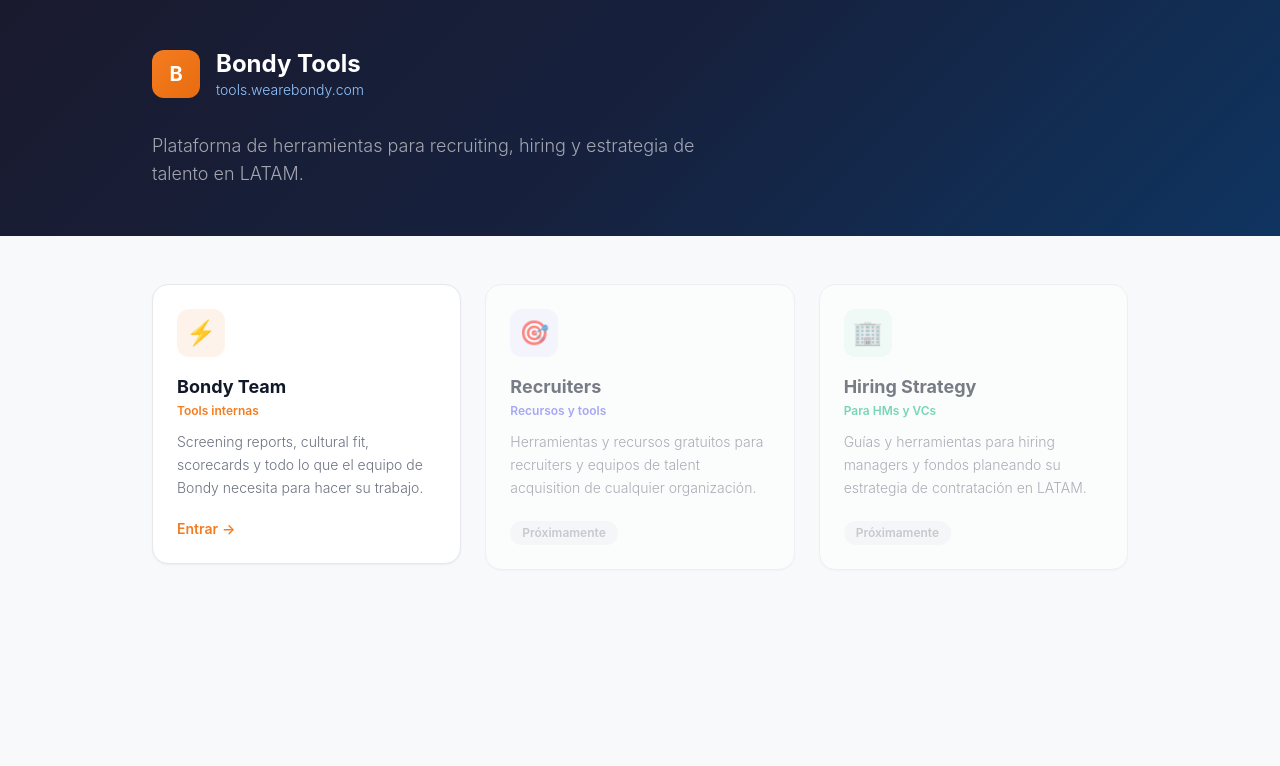
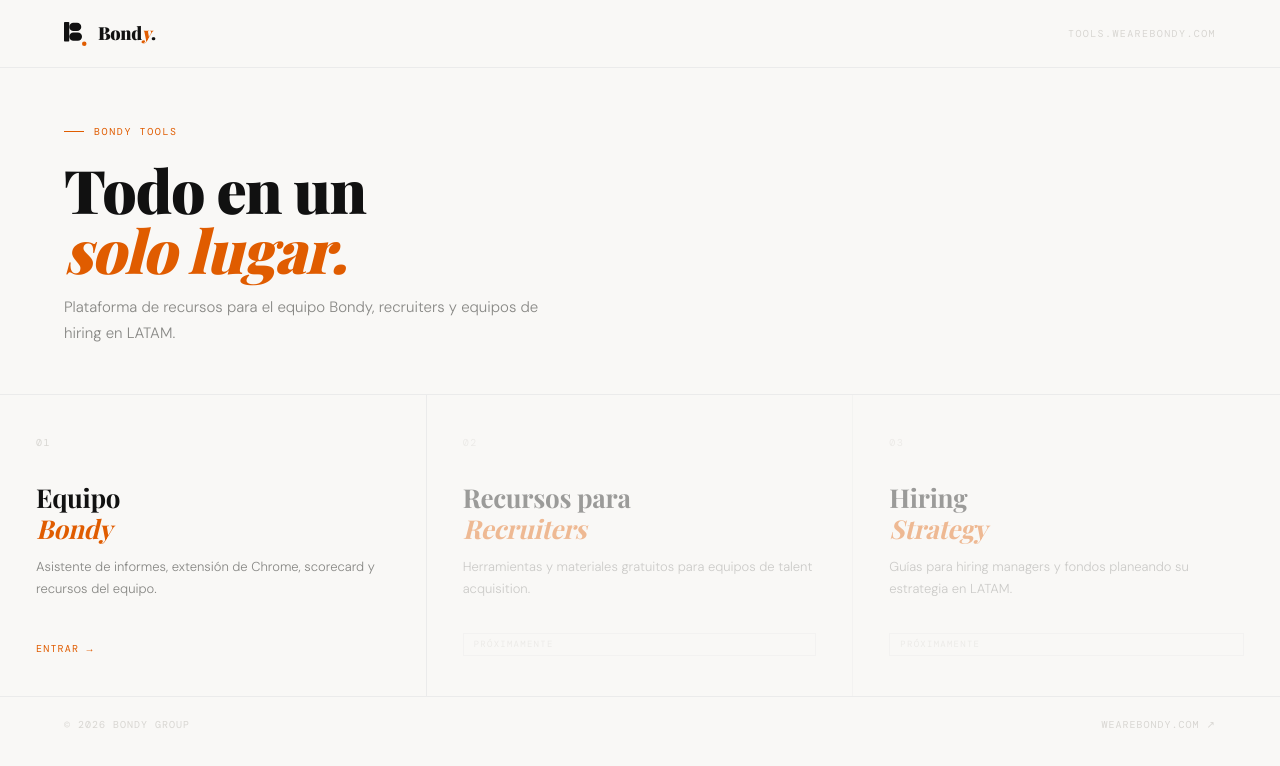
Before and after one commit to Bondy-Group/bondy-tools, a Next.js app: page / in a window 1280 px wide. Shown: the top 766 px of the page. Built offline with nearby package versions, Linux system fonts and the light colour scheme; a web font is replaced by a local one.

Commit message:
feat: rebrand landing with Bondy design system (light bg, Playfair, DM Mono)

```diff
--- a/app/page.js
+++ b/app/page.js
@@ -1,101 +1,144 @@
-'use client'
-
 import Link from 'next/link'
 
-const BONDY_ORANGE = '#F47C20'
+const BondyLogo = () => (
+  <svg width="24" height="24" viewBox="0 0 32 32" fill="none">
+    <rect width="7" height="26" rx="1" fill="#111111"/>
+    <rect x="7" y="1" width="16" height="11" rx="5.5" fill="#111111"/>
+    <rect x="7" y="14" width="17" height="11" rx="5.5" fill="#111111"/>
+    <circle cx="27" cy="29" r="3" fill="#E05C00"/>
+  </svg>
+)
 
 const sections = [
   {
     href: '/internal',
-    emoji: '⚡',
-    title: 'Bondy Team',
-    subtitle: 'Tools internas',
-    description: 'Screening reports, cultural fit, scorecards y todo lo que el equipo de Bondy necesita para hacer su trabajo.',
+    number: '01',
+    title: 'Equipo',
+    titleItalic: 'Bondy',
+    description: 'Asistente de informes, extensión de Chrome, scorecard y recursos del equipo.',
     available: true,
-    color: BONDY_ORANGE,
   },
   {
     href: '/recruitment',
-    emoji: '🎯',
-    title: 'Recruiters',
-    subtitle: 'Recursos y tools',
-    description: 'Herramientas y recursos gratuitos para recruiters y equipos de talent acquisition de cualquier organización.',
+    number: '02',
+    title: 'Recursos para',
+    titleItalic: 'Recruiters',
+    description: 'Herramientas y materiales gratuitos para equipos de talent acquisition.',
     available: false,
-    color: '#6366f1',
   },
   {
     href: '/hiring',
-    emoji: '🏢',
-    title: 'Hiring Strategy',
-    subtitle: 'Para HMs y VCs',
-    description: 'Guías y herramientas para hiring managers y fondos planeando su estrategia de contratación en LATAM.',
+    number: '03',
+    title: 'Hiring',
+    titleItalic: 'Strategy',
+    description: 'Guías para hiring managers y fondos planeando su estrategia en LATAM.',
     available: false,
-    color: '#10b981',
   },
 ]
 
 export default function HomePage() {
   return (
-    <div className="min-h-screen" style={{ backgroundColor: '#f8f9fa', fontFamily: 'Inter, sans-serif' }}>
-      <div style={{ background: 'linear-gradient(135deg, #1A1A2E 0%, #16213E 50%, #0F3460 100%)' }}>
-        <div className="max-w-5xl mx-auto px-6 py-12">
-          <div className="flex items-center gap-4 mb-8">
-            <div
-              className="w-12 h-12 rounded-xl flex items-center justify-center font-bold text-white text-xl"
-              style={{ background: `linear-gradient(135deg, ${BONDY_ORANGE}, #e86c10)` }}
+    <main style={{ background: '#F9F8F6', minHeight: '100vh' }}>
+
+      {/* Nav */}
+      <nav style={{
+        borderBottom: '1px solid #EBEBEB',
+        padding: '20px 64px',
+        display: 'flex',
+        alignItems: 'center',
+        justifyContent: 'space-between',
+        background: 'rgba(249,248,246,0.95)',
+        position: 'sticky',
+        top: 0,
+        zIndex: 50,
+        backdropFilter: 'blur(8px)',
+      }}>
+        <div style={{ display: 'flex', alignItems: 'center', gap: '10px' }}>
+          <BondyLogo />
+          <span className="font-display" style={{ fontSize: '18px', fontWeight: 900, color: '#111111', letterSpacing: '-0.02em' }}>
+            Bond<em style={{ color: '#E05C00', fontStyle: 'italic' }}>y</em>.
+          </span>
+        </div>
+        <span className="font-mono-bondy" style={{ fontSize: '10px', letterSpacing: '0.14em', textTransform: 'uppercase', color: '#D8D6D2' }}>
+          tools.wearebondy.com
+        </span>
+      </nav>
+
+      {/* Header */}
+      <section style={{ padding: '56px 64px 48px', borderBottom: '1px solid #EBEBEB' }}>
+        <div className="font-mono-bondy" style={{
+          fontSize: '10px', letterSpacing: '0.16em', textTransform: 'uppercase',
+          color: '#E05C00', marginBottom: '20px', display: 'flex', alignItems: 'center', gap: '10px'
+        }}>
+          <span style={{ display: 'block', width: '20px', height: '1px', background: '#E05C00' }} />
+          Bondy Tools
+        </div>
+        <h1 className="font-display" style={{
+          fontSize: 'clamp(40px, 5vw, 60px)', fontWeight: 900, lineHeight: 1.0,
+          letterSpacing: '-0.02em', color: '#111111', marginBottom: '16px'
+        }}>
+          Todo en un<br />
+          <em style={{ color: '#E05C00', fontStyle: 'italic' }}>solo lugar.</em>
+        </h1>
+        <p style={{ fontSize: '15px', color: '#888885', fontWeight: 300, maxWidth: '480px', lineHeight: 1.7 }}>
+          Plataforma de recursos para el equipo Bondy, recruiters y equipos de hiring en LATAM.
+        </p>
+      </section>
+
+      {/* Grid */}
+      <section style={{ display: 'grid', gridTemplateColumns: 'repeat(3, 1fr)', borderBottom: '1px solid #EBEBEB' }}>
+        {sections.map((s, i) => (
+          s.available ? (
+            <Link key={s.href} href={s.href} style={{
+              borderRight: i < sections.length - 1 ? '1px solid #EBEBEB' : 'none',
+              padding: '40px 36px',
+              display: 'flex', flexDirection: 'column',
+              textDecoration: 'none', color: 'inherit',
+              transition: 'background 0.2s',
+            }}
+            onMouseEnter={e => e.currentTarget.style.background = 'rgba(255,255,255,0.6)'}
+            onMouseLeave={e => e.currentTarget.style.background = 'transparent'}
             >
-              B
+              <div className="font-mono-bondy" style={{ fontSize: '10px', letterSpacing: '0.15em', textTransform: 'uppercase', color: '#D8D6D2', marginBottom: '32px' }}>{s.number}</div>
+              <h2 className="font-display" style={{ fontSize: '26px', fontWeight: 700, letterSpacing: '-0.01em', color: '#111111', marginBottom: '12px', lineHeight: 1.2 }}>
+                {s.title}<br /><em style={{ color: '#E05C00', fontStyle: 'italic' }}>{s.titleItalic}</em>
+              </h2>
+              <p style={{ fontSize: '13px', color: '#888885', fontWeight: 300, lineHeight: 1.7, marginBottom: '32px', flex: 1 }}>{s.description}</p>
+              <div className="font-mono-bondy" style={{ fontSize: '10px', letterSpacing: '0.12em', textTransform: 'uppercase', color: '#E05C00' }}>
+                Entrar →
+              </div>
+            </Link>
+          ) : (
+            <div key={s.href} style={{
+              borderRight: i < sections.length - 1 ? '1px solid #EBEBEB' : 'none',
+              padding: '40px 36px',
+              display: 'flex', flexDirection: 'column',
+              opacity: 0.4,
+            }}>
+              <div className="font-mono-bondy" style={{ fontSize: '10px', letterSpacing: '0.15em', textTransform: 'uppercase', color: '#D8D6D2', marginBottom: '32px' }}>{s.number}</div>
+              <h2 className="font-display" style={{ fontSize: '26px', fontWeight: 700, letterSpacing: '-0.01em', color: '#111111', marginBottom: '12px', lineHeight: 1.2 }}>
+                {s.title}<br /><em style={{ color: '#E05C00', fontStyle: 'italic' }}>{s.titleItalic}</em>
+              </h2>
+              <p style={{ fontSize: '13px', color: '#888885', fontWeight: 300, lineHeight: 1.7, marginBottom: '32px', flex: 1 }}>{s.description}</p>
+              <div className="font-mono-bondy" style={{ fontSize: '9px', letterSpacing: '0.14em', textTransform: 'uppercase', color: '#D8D6D2', border: '1px solid #EBEBEB', padding: '4px 10px', display: 'inline-block' }}>
+                Próximamente
+              </div>
             </div>
-            <div>
-              <h1 className="text-white font-bold text-2xl">Bondy Tools</h1>
-              <p className="text-blue-300 text-sm">tools.wearebondy.com</p>
-            </div>
-          </div>
-          <p className="text-white/60 text-lg max-w-xl">
-            Plataforma de herramientas para recruiting, hiring y estrategia de talento en LATAM.
-          </p>
-        </div>
+          )
+        ))}
+      </section>
+
+      {/* Footer bar */}
+      <div style={{ padding: '20px 64px', display: 'flex', justifyContent: 'space-between', alignItems: 'center' }}>
+        <span className="font-mono-bondy" style={{ fontSize: '10px', letterSpacing: '0.1em', color: '#D8D6D2', textTransform: 'uppercase' }}>
+          © {new Date().getFullYear()} Bondy Group
+        </span>
+        <a href="https://newbondy.wearebondy.com" target="_blank" rel="noopener noreferrer"
+          className="font-mono-bondy" style={{ fontSize: '10px', letterSpacing: '0.1em', color: '#D8D6D2', textTransform: 'uppercase', textDecoration: 'none' }}>
+          wearebondy.com ↗
+        </a>
       </div>
 
-      <div className="max-w-5xl mx-auto px-6 py-12">
-        <div className="grid grid-cols-1 md:grid-cols-3 gap-6">
-          {sections.map((s) => (
-            <div key={s.href}>
-              {s.available ? (
-                <Link href={s.href} className="block group">
-                  <div className="bg-white rounded-2xl border border-gray-200 p-6 shadow-sm hover:shadow-md transition-all hover:-translate-y-0.5">
-                    <div className="w-12 h-12 rounded-xl flex items-center justify-center text-2xl mb-4"
-                      style={{ background: `${s.color}18` }}>
-                      {s.emoji}
-                    </div>
-                    <h2 className="font-bold text-gray-900 text-lg mb-0.5">{s.title}</h2>
-                    <p className="text-xs font-semibold mb-3" style={{ color: s.color }}>{s.subtitle}</p>
-                    <p className="text-sm text-gray-500 leading-relaxed">{s.description}</p>
-                    <div className="mt-5 flex items-center gap-1 text-sm font-semibold" style={{ color: s.color }}>
-                      Entrar <span>→</span>
-                    </div>
-                  </div>
-                </Link>
-              ) : (
-                <div className="bg-white rounded-2xl border border-gray-200 p-6 shadow-sm opacity-55">
-                  <div className="w-12 h-12 rounded-xl flex items-center justify-center text-2xl mb-4"
-                    style={{ background: `${s.color}18` }}>
-                    {s.emoji}
-                  </div>
-                  <h2 className="font-bold text-gray-900 text-lg mb-0.5">{s.title}</h2>
-                  <p className="text-xs font-semibold mb-3" style={{ color: s.color }}>{s.subtitle}</p>
-                  <p className="text-sm text-gray-500 leading-relaxed">{s.description}</p>
-                  <div className="mt-5">
-                    <span className="inline-block text-xs font-semibold px-3 py-1 rounded-full bg-gray-100 text-gray-400">
-                      Próximamente
-                    </span>
-                  </div>
-                </div>
-              )}
-            </div>
-          ))}
-        </div>
-      </div>
-    </div>
+    </main>
   )
 }
```
